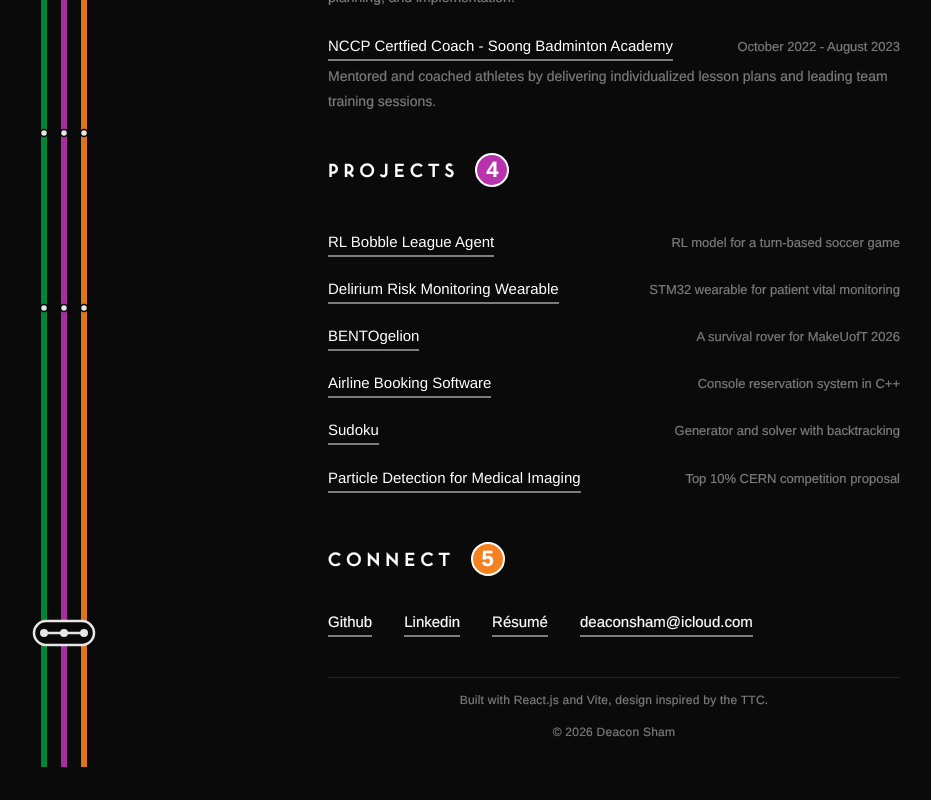
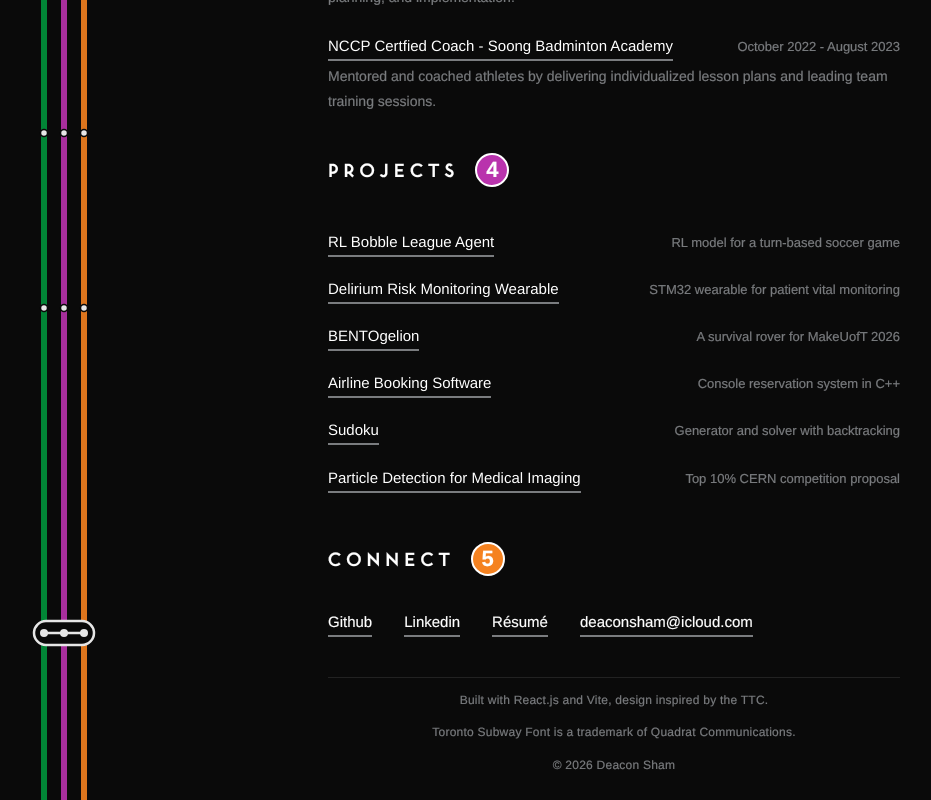
Before and after one commit to DeaconSham/deaconsham.github.io, a React (Vite) app: page / in a window 1280 px wide. Shown: the part 1044-1844 px from the top of the page, without its empty margins (26-957 px from the left). Before the commit the page ends 1811 px from the top, so only its background shows below. Built offline with nearby package versions, Linux system fonts and the light colour scheme.

Commit message:
aligned cities

```diff
--- a/src/components/Background.jsx
+++ b/src/components/Background.jsx
@@ -68,9 +68,9 @@ function Background() {
         >
             <g opacity="0.9">
                 <g fontFamily="'Toronto Subway', Futura, 'Trebuchet MS', Arial, sans-serif" fontSize="12" fontWeight="700" letterSpacing="0.25em" fill="#ffffff" textAnchor="start">
-                    <text x="35" y="90" transform="rotate(-40 35 90)">OTTAWA</text>
-                    <text x="85" y="90" transform="rotate(-40 85 90)">TORONTO</text>
-                    <text x="135" y="90" transform="rotate(-40 135 90)">WATERLOO</text>
+                    <text x="40" y="90" transform="rotate(-40 40 90)">OTTAWA</text>
+                    <text x="90" y="90" transform="rotate(-40 90 90)">TORONTO</text>
+                    <text x="140" y="90" transform="rotate(-40 140 90)">WATERLOO</text>
                 </g>
 
                 <path
--- a/src/components/Footer.jsx
+++ b/src/components/Footer.jsx
@@ -2,6 +2,7 @@ function Footer() {
     return (
         <footer className="footer">
             <p>Built with React.js and Vite, design inspired by the TTC.</p>
+            <p>Toronto Subway Font is a trademark of Quadrat Communications.</p>
             <p>© 2026 Deacon Sham</p>
         </footer>
     )
```
